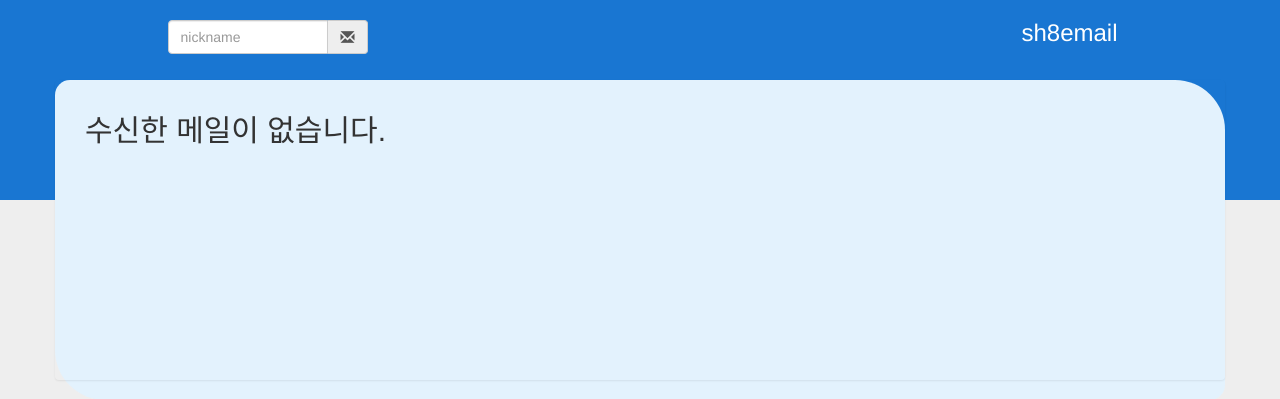
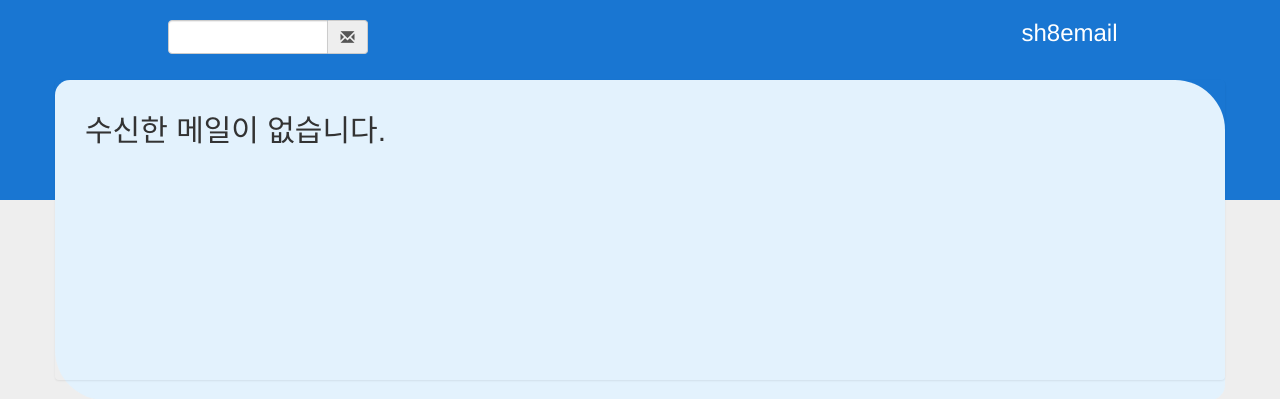
Before and after one commit to triplepy/sh8email-django, a Django app: template front/templates/front/list.html in a window 1280 px wide. Shown: the top 399 px of the page. Run offline with Django 3.2, Linux system fonts and the light colour scheme; the template is opened without the code that fills it, so the values that code supplies are empty; parts of the project's set-up code (start-up, migrations or seed data) failed here and were passed over; some libraries are stand-ins or nearby versions.

Commit message:
Merge branch 'master' of https://bitbucket.org/WonyoungJu/sh8.email
Conflicts:
	front/templates/front/list.html

```diff
--- a/front/templates/front/base.html
+++ b/front/templates/front/base.html
@@ -39,11 +39,12 @@
     <div class="row">
       <div class="col-xs-1"></div>
       <div class="col-xs-5">
-        <form class>
+        <form method="post" action="{% url 'checkin' %}">
           <div class="input-group mail-form">
             <div class="mail-input-box">
               <div class="input-group">
-                <input type="text" class="form-control" placeholder="nickname" aria-describedby="basic-addon2">
+                <input type="text" class="form-control" placeholder="{{ recipient | default_if_none:'plz input username' }}" name="recipient" aria-describedby="basic-addon2">
+                {% csrf_token %}
                 <span class="input-group-addon" id="basic-addon2"><span class="glyphicon glyphicon-envelope"></span></span>
               </div>
             </div>
```
